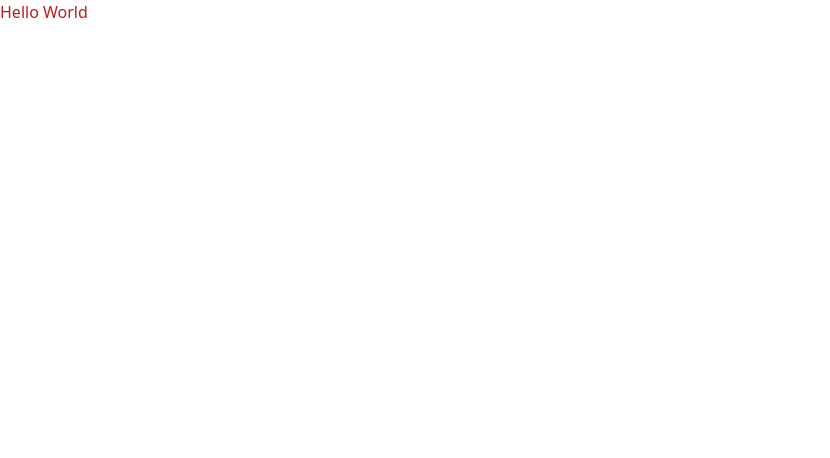
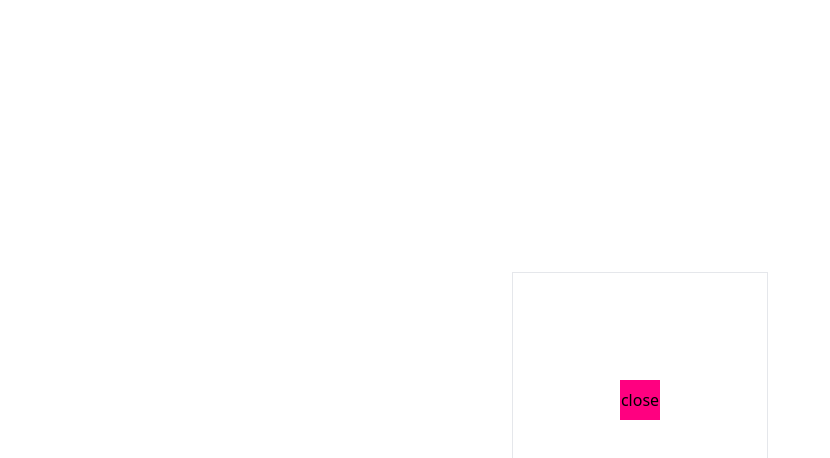
Before and after one commit to miraclemenikelechi/miraclemenikelechi, a React (Vite) app: page / in a window 1280 px wide. Shown: the top 458 px of the page, without its empty margins (0-830 px from the left). Built offline with nearby package versions, Linux system fonts and the light colour scheme.

Commit message:
:art path adjustmenst

```diff
--- a/package.json
+++ b/package.json
@@ -7,15 +7,17 @@
     "scripts": {
         "dev": "vite",
         "build": "tsc -b && vite build",
-        "deploy": "gh-pages -d dist",
+        "deploy": "npm run build && gh-pages -d dist",
         "lint": "eslint . --ext ts,tsx --report-unused-disable-directives --max-warnings 0",
         "preview": "vite preview"
     },
     "dependencies": {
+        "lucide-react": "^0.396.0",
         "react": "^18.3.1",
         "react-dom": "^18.3.1"
     },
     "devDependencies": {
+        "@types/node": "^20.14.8",
         "@types/react": "^18.3.3",
         "@types/react-dom": "^18.3.0",
         "@typescript-eslint/eslint-plugin": "^7.13.1",
--- a/src/App.tsx
+++ b/src/App.tsx
@@ -1,7 +1,10 @@
+import { NavMenuButton } from "./components";
+
 export default function App() {
 	return (
-		<div className="App text-red-700">
-			<h1>Hello World</h1>
+		<div className="flex items-center justify-center min-h-screen App">
+			{/* <h1>Hello World</h1> */}
+			<NavMenuButton />
 		</div>
 	);
 }
--- /dev/null
+++ b/src/assets/styles/_mixins.scss
@@ -0,0 +1 @@
+$pink: #ff0080;
--- /dev/null
+++ b/src/assets/styles/components/_nav-menu-button.scss
@@ -0,0 +1,5 @@
+@use "../index.scss" as *;
+
+#nav-menu-button {
+    background-color: $pink;
+}
--- /dev/null
+++ b/src/assets/styles/index.scss
@@ -0,0 +1,5 @@
+@forward "mixins";
+
+@import "tailwindcss/base";
+@import "tailwindcss/components";
+@import "tailwindcss/utilities";
--- /dev/null
+++ b/src/components/index.ts
@@ -0,0 +1 @@
+export * from "./ui";
--- /dev/null
+++ b/src/components/ui/NavMenuButton.tsx
@@ -0,0 +1,31 @@
+// import { AlignRight } from "lucide-react";
+import React from "react";
+import "@styles/_nav-menu-button.scss";
+
+("use client");
+
+export default function NavMenuButton() {
+	const [isOpen, setIsOpen] = React.useState<boolean>(false);
+
+	function handleClick() {
+		return setIsOpen((previous) => !previous);
+	}
+
+	return (
+		<section className="flex items-center justify-center border size-64">
+			<button
+				onClick={handleClick}
+				// className="bg-red-500"
+				id="nav-menu-button"
+			>
+				<span
+					className="flex items-center justify-center size-10"
+					id=""
+				>
+					{/* <AlignRight /> */}
+					{isOpen ? "open" : "close"}
+				</span>
+			</button>
+		</section>
+	);
+}
--- /dev/null
+++ b/src/components/ui/index.ts
@@ -0,0 +1,2 @@
+export { default as NavMenuButton } from "./NavMenuButton";
+export * from "./icons";
--- a/src/main.tsx
+++ b/src/main.tsx
@@ -1,7 +1,8 @@
 import React from "react";
 import ReactDOM from "react-dom/client";
+
 import App from "./App.tsx";
-import "./index.scss";
+import "./assets/styles/index.scss";
 
 ReactDOM.createRoot(document.getElementById("root")!).render(
 	<React.StrictMode>
--- a/vite.config.ts
+++ b/vite.config.ts
@@ -1,8 +1,15 @@
 import { defineConfig } from 'vite';
 import react from '@vitejs/plugin-react-swc';
+import path from 'path';
 
 // https://vitejs.dev/config/
 export default defineConfig({
     base: '/miraclemenikelechi/',
-    plugins: [react()],
+    plugins: [react(),],
+    resolve: {
+        alias: {
+            '@': path.resolve(__dirname, './src'),
+            '@styles': path.resolve(__dirname, './src/assets/styles/components'),
+        },
+    }
 });
```
Also changed, not shown: tsconfig.json (+12 -2 lines), src/components/ui/icons/index.tsx (added), 1 other file (tests, documents, lock files or other folders).
